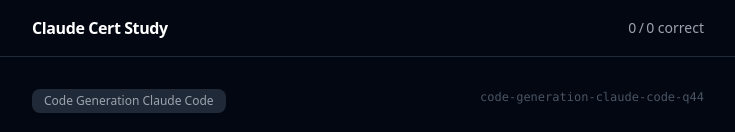
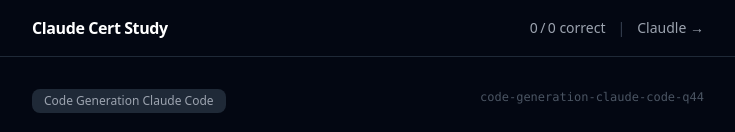
Before and after one commit to BernardJeremy/claude-cert-study, a Next.js app: page / in a window 1280 px wide. Shown: the top 132 px of the page, without its empty margins (272-1007 px from the left). Built offline with nearby package versions, Linux system fonts and the light colour scheme.

Commit message:
feat: improve claudle overall presence

```diff
--- a/src/components/ClaudleGame.tsx
+++ b/src/components/ClaudleGame.tsx
@@ -95,7 +95,7 @@
         <div className="max-w-2xl mx-auto flex items-center justify-between">
           <h1 className="text-base font-bold text-white tracking-tight">Claudle</h1>
           <span className="text-sm text-gray-400 tabular-nums">
-            {correctSoFar}&thinsp;/&thinsp;{session.questionIds.length} correct
+            5 questions each day !
           </span>
         </div>
       </header>
@@ -244,6 +244,7 @@
             {copied ? 'Copied!' : 'Copy to clipboard'}
           </button>
           <p className="text-xs text-gray-600">A new Claudle will be available tomorrow.</p>
+          <p className="text-xs text-gray-600">All questions study: <a href="https://claude.bernard.sh" className="text-blue-500 hover:underline">https://claude.bernard.sh</a></p>
         </div>
       </div>
     </div>
--- a/src/components/QuizGame.tsx
+++ b/src/components/QuizGame.tsx
@@ -1,6 +1,7 @@
 'use client'
 
 import { useState, useCallback, useEffect } from 'react'
+import Link from 'next/link'
 import type { Question } from '@/types/quiz'
 
 function shuffled(questions: Question[]): Question[] {
@@ -80,9 +81,13 @@
           <h1 className="text-base font-bold text-white tracking-tight">
             Claude Cert Study
           </h1>
-          <span className="text-sm text-gray-400 tabular-nums">
-            {score.correct}&thinsp;/&thinsp;{score.total} correct
-          </span>
+          <div className="flex items-center gap-3 text-sm text-gray-400 tabular-nums">
+            <span>{score.correct}&thinsp;/&thinsp;{score.total} correct</span>
+            <span className="text-gray-700">|</span>
+            <Link href="/claudle" className="hover:text-white transition-colors">
+              Claudle →
+            </Link>
+          </div>
         </div>
       </header>
 
--- a/src/lib/claudle.ts
+++ b/src/lib/claudle.ts
@@ -94,11 +94,11 @@
     .join('')
 
   return [
-    `CCA-F Study : ${correctCount}/${questions.length}`,
+    `CCA-F Study of the day : ${correctCount}/${questions.length}`,
     '',
     squares,
     '',
     'Study the Claude Certified Architect certification !',
-    'https://claudle.bernard.sh',
+    'https://claude.bernard.sh/claudle',
   ].join('\n')
 }
```
